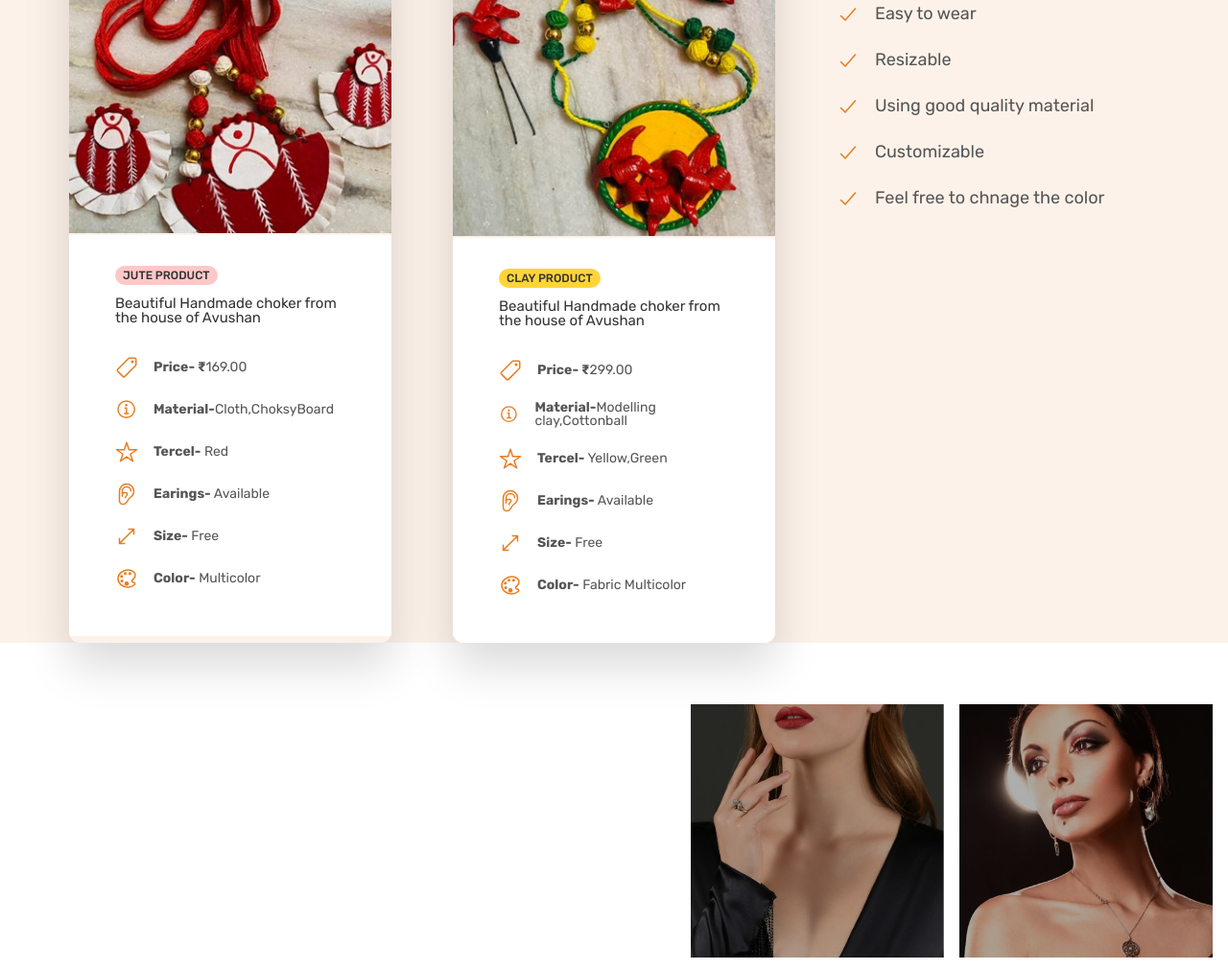
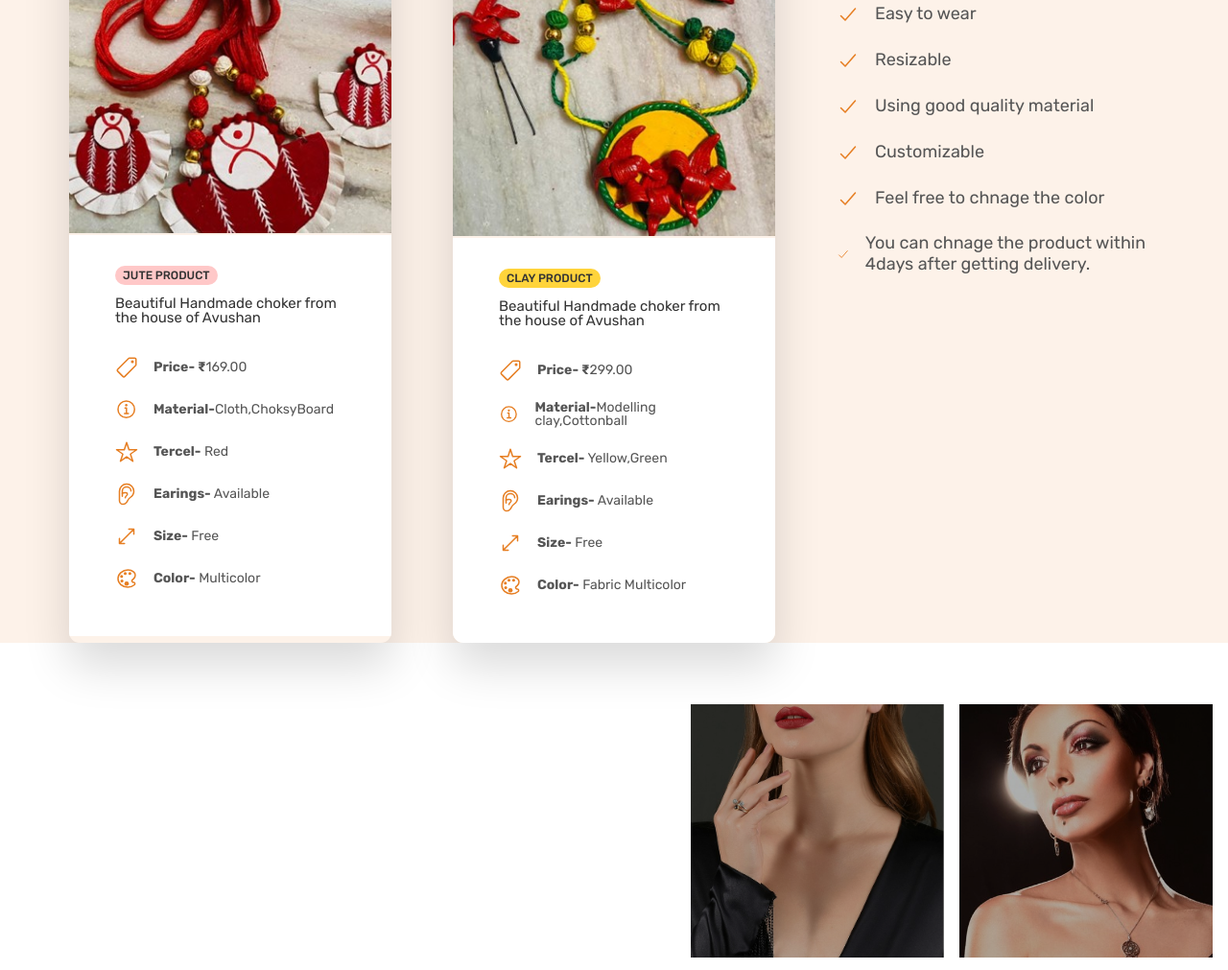
Before and after one commit to AvushanJewellery/AVUSHANJEWELLERY, a plain HTML site: page index.html in a window 1280 px wide. Shown: the part 5318-6329 px from the top of the page at 96% size. Drawn offline with nearby package versions, Linux system fonts and the light colour scheme.

Commit message:
Update index.html

```diff
--- a/index.html
+++ b/index.html
@@ -353,6 +353,7 @@
             <li class="list-item"><ion-icon class="list-icons" name="checkmark-outline"></ion-icon><span>Using good quality material</span></li>
             <li class="list-item"><ion-icon class="list-icons" name="checkmark-outline"></ion-icon><span>Customizable</span></li>
             <li class="list-item"><ion-icon class="list-icons" name="checkmark-outline"></ion-icon><span>Feel free to chnage the color</span></li>
+            <li class="list-item"><ion-icon class="list-icons" name="checkmark-outline"></ion-icon><span>You can chnage the product within 4days after getting delivery.</span></li>
             <!-- <li class="list-item"><ion-icon class="list-icons" name="checkmark-outline"></ion-icon><span>Keto</span></li>
               <li class="list-item"><ion-icon class="list-icons" name="checkmark-outline"></ion-icon><span>Paleo</span></li>
               <li class="list-item"><ion-icon class="list-icons" name="checkmark-outline"></ion-icon><span>Low FODMAP</span></li>
```
